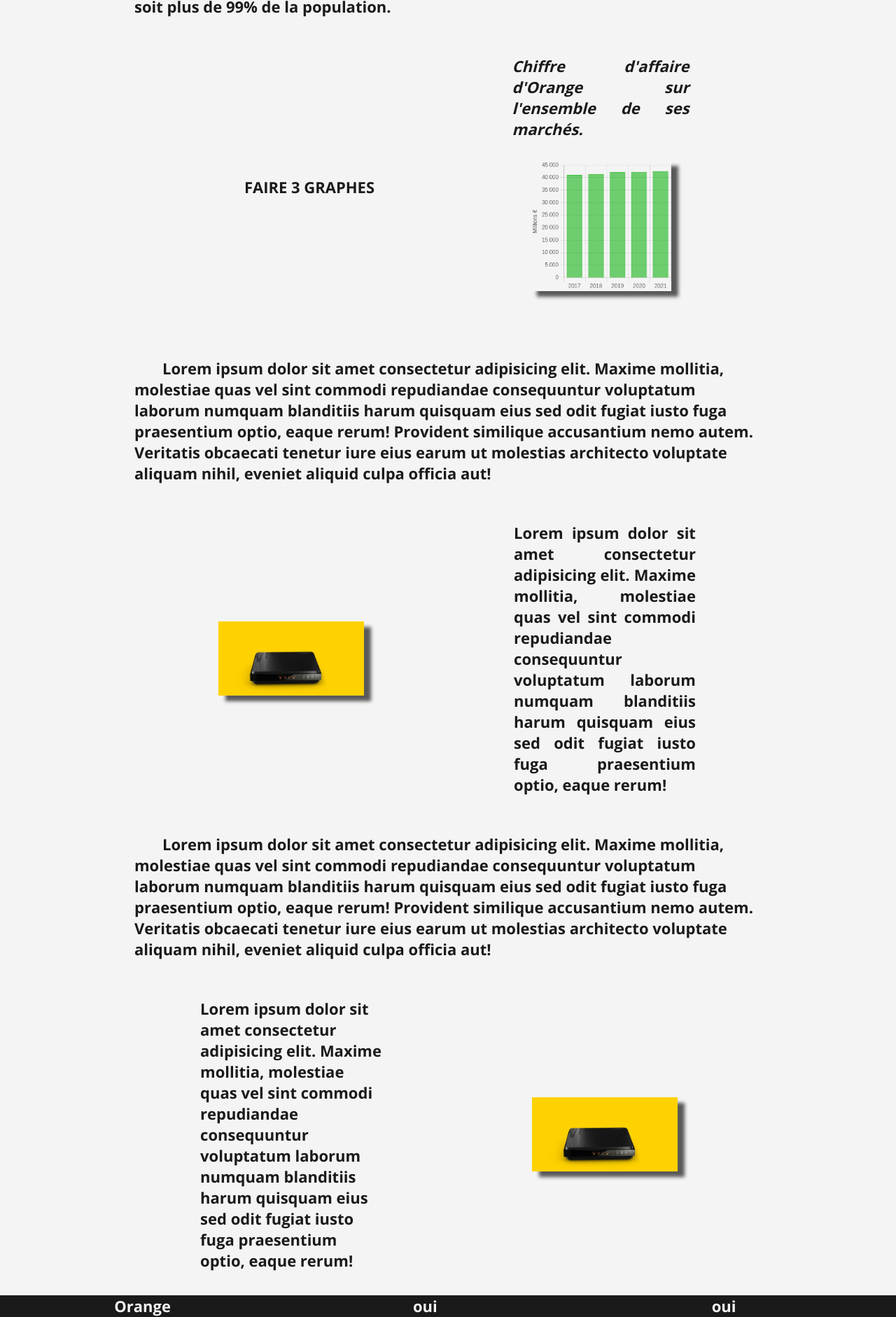
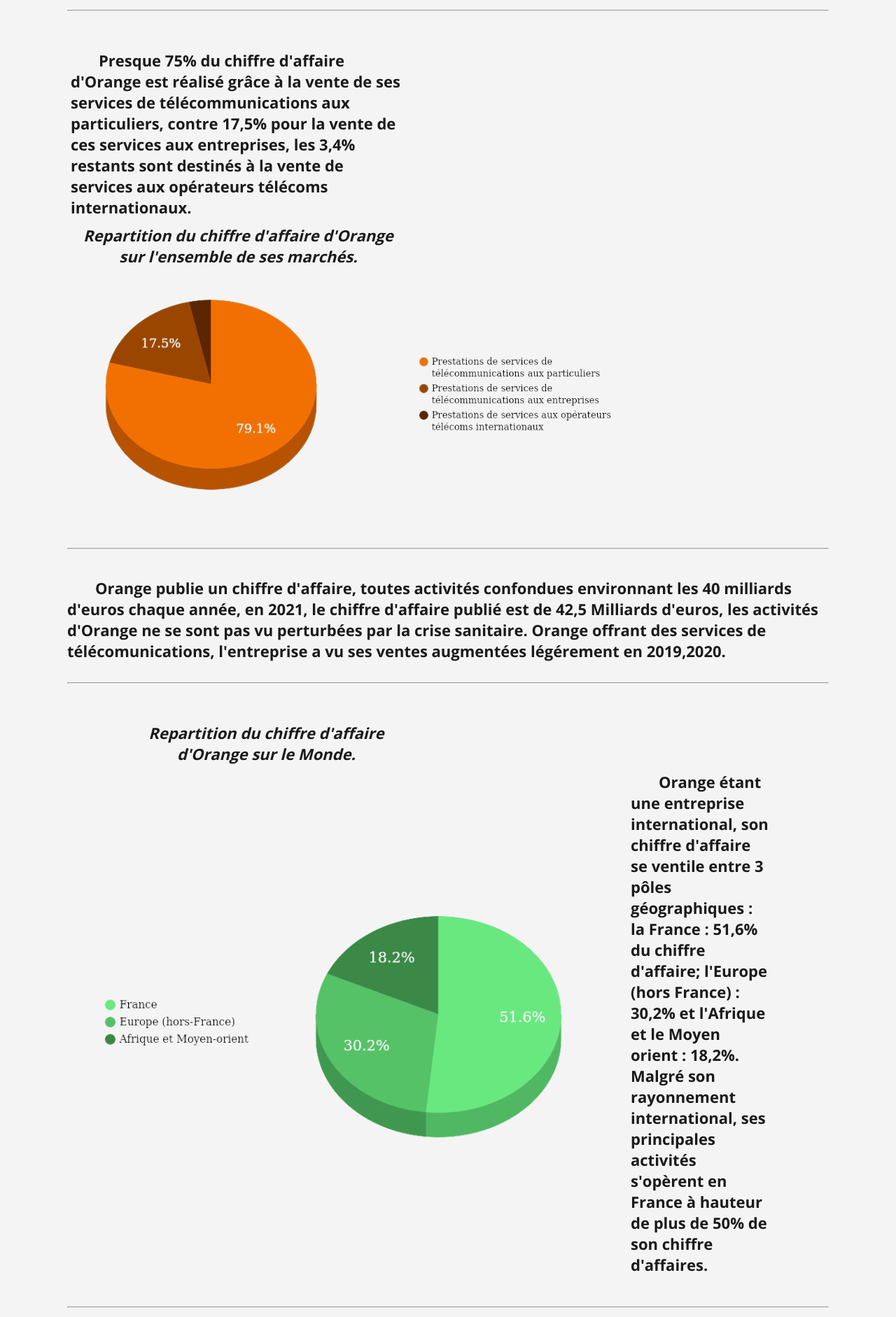
Before and after one commit to chevalierthomas/orangeWebsite, a plain HTML site: page statistique.html in a window 1280 px wide. Shown: the part 386-2268 px from the top of the page at 70% size. Drawn offline with nearby package versions, Linux system fonts and the light colour scheme.

Commit message:
Add files via upload

```diff
--- a/statistique.html
+++ b/statistique.html
@@ -45,103 +45,88 @@
                         de 93% du territoire français soit plus de 99% de la population.
                     </p>
                 </div>
-
+                <hr>
                 <div class="bodyPageArticlePictureRow">
 
                     <div style="   text-indent: 40px;" class="bodyPageArticlePicture">
-                        <p style="text-align: left">
-                            FAIRE 3 GRAPHES
+                        <p style="text-align: left">Presque 75% du chiffre d'affaire d'Orange est réalisé grâce à la vente de ses services de télécommunications
+                        aux particuliers, contre 17,5% pour la vente de ces services aux entreprises, les 3,4% restants sont destinés à la vente de services aux
+                        opérateurs télécoms internationaux.
+
                         </p>
 
                     </div>
 
                     <div class="bodyPageArticlePicture">
-                        <p style="margin-bottom: 30px;">
-                            <i>Chiffre d'affaire d'Orange sur l'ensemble de ses marchés.</i>
+                        <p style="margin-bottom: 10px;">
+                            <i>Repartition du chiffre d'affaire d'Orange sur l'ensemble de ses marchés.</i>
                         </p>
 
 
                         <div style="margin-bottom: 40px;" class="bodyPageArticlePictureBody">
 
-                            <img class="logo" src="img/CA_ORANGE.png" alt="" width="100%">
+                            <img class="logo" src="img/graph1.png" alt="" width="800px">
 
                         </div>
 
                     </div>
                 </div>
-
+                <hr>
                 <div class="bodyPageArticleText">
-                    <p>
-                        Lorem ipsum dolor sit amet consectetur adipisicing elit. Maxime mollitia,
-                        molestiae quas vel sint commodi repudiandae consequuntur voluptatum laborum
-                        numquam blanditiis harum quisquam eius sed odit fugiat iusto fuga praesentium
-                        optio, eaque rerum! Provident similique accusantium nemo autem. Veritatis
-                        obcaecati tenetur iure eius earum ut molestias architecto voluptate aliquam
-                        nihil, eveniet aliquid culpa officia aut!
+                    <p>  Orange publie un chiffre d'affaire, toutes activités confondues environnant les 40 milliards d'euros chaque année,
+                        en 2021, le chiffre d'affaire publié est de 42,5 Milliards d'euros, les activités d'Orange ne se sont pas vu
+                        perturbées par la crise sanitaire. Orange offrant des services de télécomunications, l'entreprise a vu ses ventes
+                        augmentées légérement en 2019,2020.
 
                     </p>
                 </div>
 
-
+                <hr>
                 <div class="bodyPageArticlePictureRow">
 
-                    <div class="bodyPageArticlePicture">
+                            <div class="bodyPageArticlePicture">
+                                <p style=" margin-left: 80px;">
+                                    <i>Repartition du chiffre d'affaire d'Orange sur le Monde.</i>
+                                </p>
+                            </div>
+
+                                <div style="margin-bottom: 40px;" class="bodyPageArticlePictureBody">
+
+                                    <img class="logo" src="img/graph2.png" alt="" width="800px">
 
 
 
-                        <div class="bodyPageArticlePictureBody">
+                                        <div   style="   text-indent: 40px;" class="bodyPageArticlePicture">
 
-                            <img class="logo" src="img/box_orange.jpg" alt="" width="100%">
+                                            <p style="text-align: left" >Orange étant une entreprise international, son chiffre d'affaire se ventile entre 3 pôles géographiques : la France : 51,6% du chiffre d'affaire; l'Europe (hors France) : 30,2%
+                                            et l'Afrique et le Moyen orient : 18,2%. Malgré son rayonnement international, ses principales activités s'opèrent en France à hauteur de plus
+                                            de 50% de son chiffre d'affaires.</p>
+                                        </div>
+                                </div>
 
-                        </div>
 
-                    </div>
+                                <hr>
+                    <div style="   text-indent: 40px;" class="bodyPageArticlePicture">
 
-                    <div class="bodyPageArticlePicture">
-
-                        <p >Lorem ipsum dolor sit amet consectetur adipisicing elit. Maxime mollitia,
-                            molestiae quas vel sint commodi repudiandae consequuntur voluptatum laborum
-                            numquam blanditiis harum quisquam eius sed odit fugiat iusto fuga praesentium
-                            optio, eaque rerum!
-                        </p>
+                        <p  ></p>
 
                     </div>
 
                 </div>
 
                 <div class="bodyPageArticleText">
-                    <p>
-                        Lorem ipsum dolor sit amet consectetur adipisicing elit. Maxime mollitia,
-                        molestiae quas vel sint commodi repudiandae consequuntur voluptatum laborum
-                        numquam blanditiis harum quisquam eius sed odit fugiat iusto fuga praesentium
-                        optio, eaque rerum! Provident similique accusantium nemo autem. Veritatis
-                        obcaecati tenetur iure eius earum ut molestias architecto voluptate aliquam
-                        nihil, eveniet aliquid culpa officia aut!
+                    <p>L'entreprise est première du classement télécomunications, notament grâce à son grand nombre de clients, en 2018, 20,1 millions de personnes adhérait
+                        au service Internet haut débit de Orange, quand aux services de téléphonie mobile, 203,6 millions de personnes profitait du réseau Orange. Afin de parvenir aux besoins
+                        des clients, l'entreprise était composée, en 2019, près de 148 000 salariés, dont 88 000 en France, les femmes représentent 36% de l'effectif global soit 53 280 salarié.
+                        Cette parité homme femme à valu à Orange la place de 23e sur 4000 entreprises dans le monde, dans le cadre du classement international Equileap 2022.
+                    </p>
+
+
 
                     </p>
                 </div>
 
-                <div class="bodyPageArticlePictureRow">
 
-                        <div class="bodyPageArticlePicture">
-                            <p style="text-align: left">Lorem ipsum dolor sit amet consectetur adipisicing elit. Maxime mollitia,
-                                molestiae quas vel sint commodi repudiandae consequuntur voluptatum laborum
-                                numquam blanditiis harum quisquam eius sed odit fugiat iusto fuga praesentium
-                                optio, eaque rerum!
-                            </p>
-
-                        </div>
-
-                        <div class="bodyPageArticlePicture">
-
-                            <div class="bodyPageArticlePictureBody">
-
-                                <img class="logo" src="img/box_orange.jpg" alt="" width="100%">
-
-                            </div>
-                        </div>
-                    </div>
-                </div>
 
             </div>
         </div>
--- a/style.css
+++ b/style.css
@@ -23,7 +23,7 @@ body {
     align-items: center;
     display: flex;
     width: 100%;
-    justify-content: space-between;
+    justify-content: flex-start;
     box-sizing: border-box;
     background-color: #1a1a1a;
     position: fixed;
@@ -38,6 +38,7 @@ body {
 
 .navbar .nav-links ul {
     display: flex;
+    margin-left: 30px;
 
 }
 
@@ -63,6 +64,9 @@ li:after {
   }
   li:hover:after { transform: scaleX(1); }
 
+
+
+
 .section-acceuil {
     display: flex;
     flex-direction: row;
@@ -77,10 +81,12 @@ li:after {
     clip-path: polygon(0 12%, 100% 17%, 100% 88%, 0 83%);
     transition:1.5s;
 }
+
 .section-acceuil:hover {
     clip-path: polygon(0 0%, 100% 0%, 100% 100%, 0 100%);
 
 }
+
 .section-acceuil-image{
     display: flex;
     align-items: center;
@@ -88,6 +94,7 @@ li:after {
     width: 29%;
 
 }
+
 .section-acceuil-texte{
 
     display: flex;
@@ -98,6 +105,7 @@ li:after {
 
 
 }
+
 .texte-acceuil {
     color: #f4f4f4;
     position: relative;
@@ -107,6 +115,7 @@ li:after {
     text-indent: 50px;
 
 }
+
 .container {
     display: flex;
     flex-flow: row wrap;
@@ -129,23 +138,16 @@ li:after {
     border-radius: 5px;
     transition: 0.6s ease-out;
 
-
 }
 
 .page a{
     display: flex;
-    flex-direction: column;
-    flex-wrap: wrap;
-    justify-content: center;
-    align-items: center;
-    padding: 5vh;
-    gap: 20px;
+    flex-direction: row;
+    justify-content: flex-start;
     width: 100%;
     min-height: 100px;
 
-
 }
-
 
 .page:hover{
     background-color:  #dbdbdb;
@@ -193,6 +195,8 @@ li:after {
     margin-left: 90px;
     width: 80%;
     height: 100px;
+
+
 }
 
 .bodyPageArticle{
@@ -200,13 +204,16 @@ li:after {
     flex-flow: row wrap;
     justify-content: space-around;
     align-items: baseline;
-    width: 70%;
+    width: 85%;
+    padding-bottom: 30px;
 
 }
 .bodyPageArticleText{
     text-indent: 40px;
-    padding-top: 50px;
+    padding-top: 40px;
     width: 100%;
+    margin-bottom: 30px;
+
 }
 
 .bodyPageArticlePictureRow{
@@ -215,47 +222,29 @@ li:after {
     align-items: center;
     flex-direction: row;
     flex-wrap: wrap;
-    justify-content: space-around;
-}
-.bodyPageArticlePictureText{
-    display: flex;
-    flex-direction: column;
-    align-items: center;
-    padding: 5px;
-    width: 60%;
-    text-align: justify;
 
 }
 .bodyPageArticlePicture{
     display: flex;
     flex-direction: column;
     align-items: center;
-    justify-content: center;
     padding: 5px;
-    width: 29%;
-    text-align: justify;
+    width: 44%;
+    text-align: center;
+    margin-right: 80PX;
+
+
+}
+
+.bodyPageArticlePictureBody{
+    display: flex;
+    align-items: center;
+    width: 100%;
+
 
 }
 
 
-.bodyPageArticlePictureBody{
-    box-shadow: 10px 8px 5px #595959;
-    display: flex;
-    align-items: center;
-    justify-content: flex-end;
-    width: 80%;
-
-}
-.bodyPageArticlePictureBody img{
-    height: 100%;
-    width: 100%;
-}
-
-
-
-.test{
-    height: 3000px;
-}
 
 .foot{
     height: 150px;
@@ -285,7 +274,10 @@ li:after {
   }
   .foot a:hover:after { transform: scaleX(1); }
 
-
+hr{
+    color: #f16e00;
+    width: 100%;
+}
 
 
 @media screen and (max-width: 1024px) {
@@ -338,13 +330,12 @@ li:after {
 
 .section-acceuil {
         height: 50vh;
-        margin-top: 35vh;
+
     }
 .page{
     display: flex;
-    flex-direction: row;
+    flex-direction: column;
     justify-content: center;
-
     width: 100%;
     gap: 10px;
     margin: 10px;
@@ -352,14 +343,12 @@ li:after {
 
 .page a{
         display: flex;
-        flex-direction: column;
-        padding: 10px;
+        flex-direction: row;
+        justify-content: flex-start;
         align-items: center;
 
         width: 100%;
 }
-.page p{
-    text-align: center;
 
 
 
```
Also changed, not shown: FaiFixe.html (+34 -20 lines), img/graph1.png (added), img/graph2.png (added).
